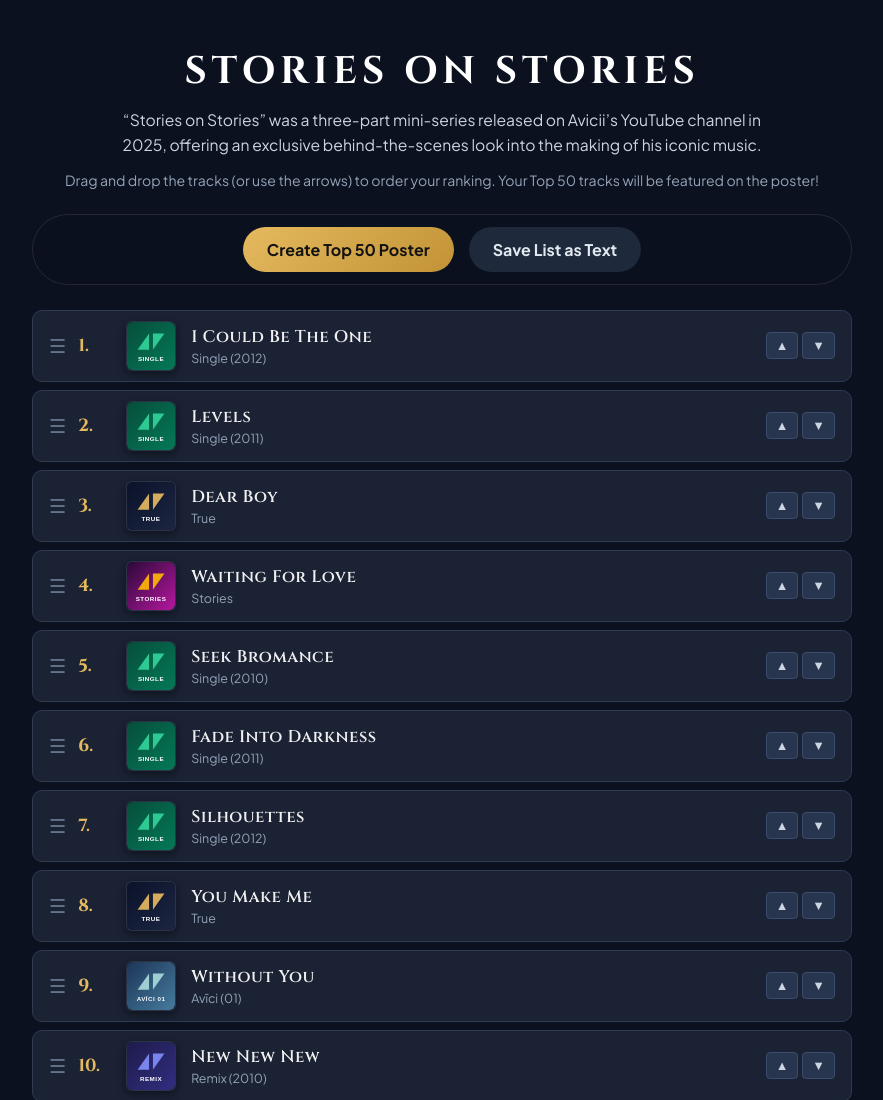
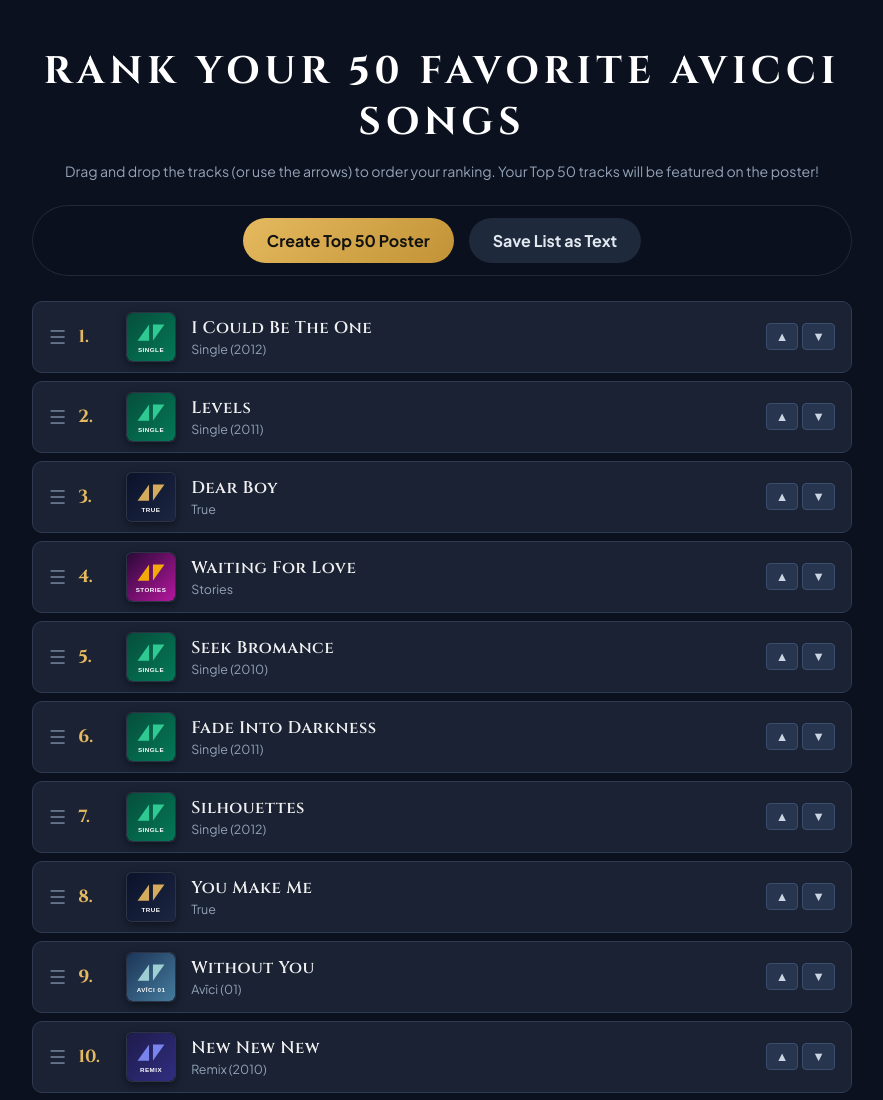
Before and after one commit to sjo131188/avicii-ranking, a plain HTML site: page index.html in a window 1280 px wide. Shown: the top 1100 px of the page, without its empty margins (198-1081 px from the left). Drawn offline with nearby package versions, Linux system fonts and the light colour scheme; no server answers.

Commit message:
Update heading and subtitle in index.html

```diff
--- a/index.html
+++ b/index.html
@@ -243,8 +243,7 @@
 </head>
 <body>
     <div class="container">
-        <h1>STORIES ON STORIES</h1>
-        <p class="subtitle">“Stories on Stories” was a three-part mini-series released on Avicii’s YouTube channel in 2025, offering an exclusive behind-the-scenes look into the making of his iconic music.</p>
+        <h1>Rank your 50 favorite Avicci songs</h1>
         <p class="instructions">Drag and drop the tracks (or use the arrows) to order your ranking. Your Top 50 tracks will be featured on the poster!</p>
 
         <div class="actions-bar">
```
